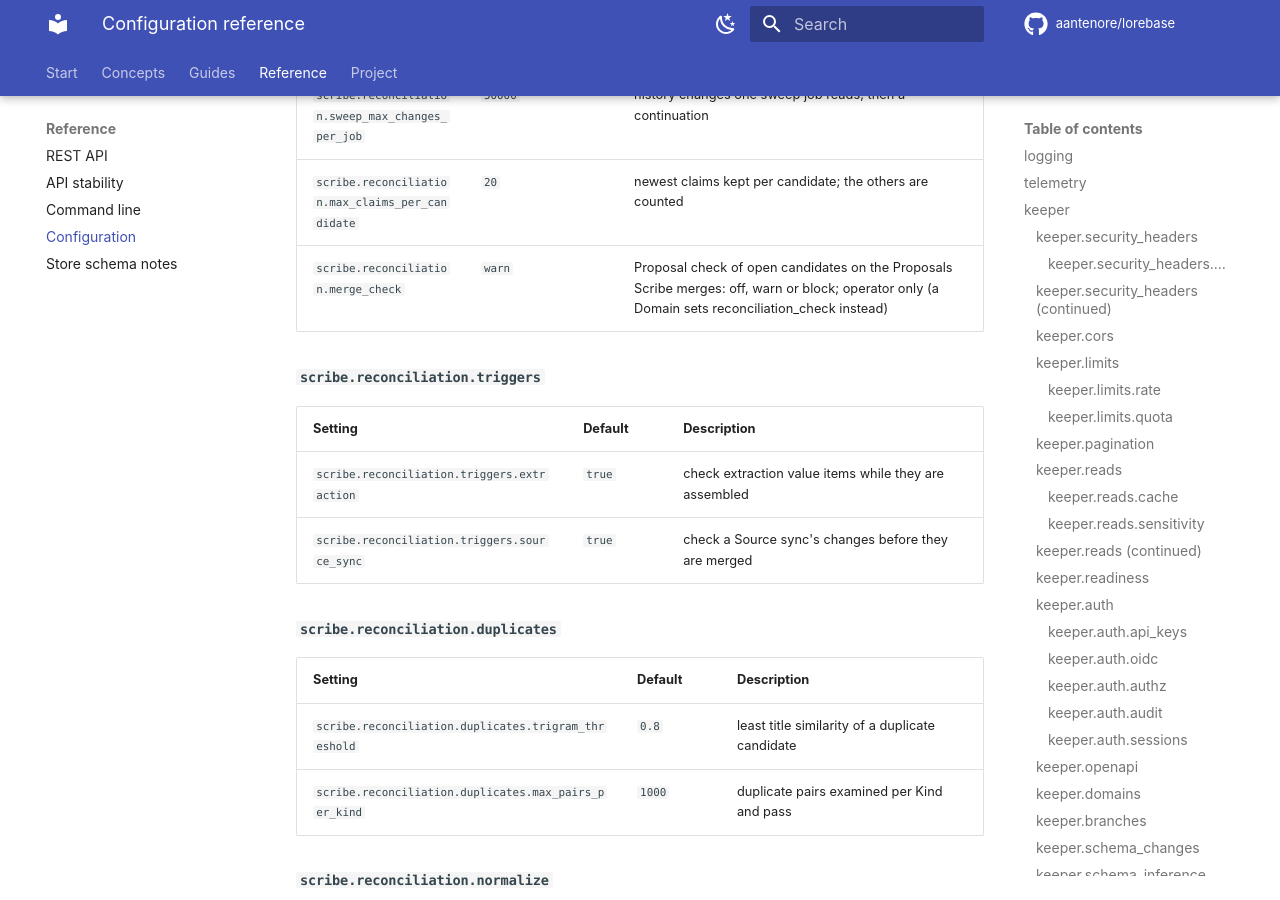
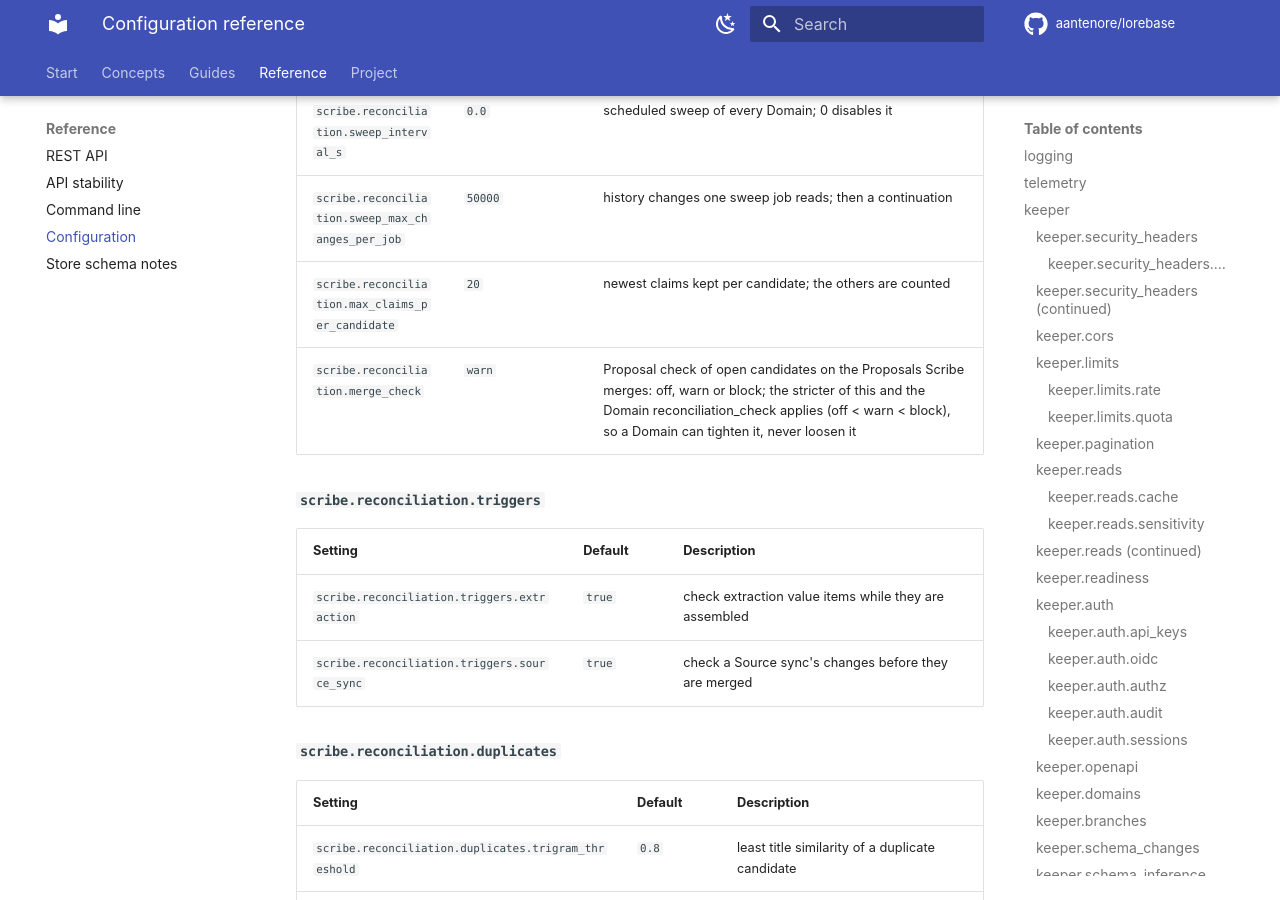
Before and after one commit to aantenore/lorebase, an MkDocs documentation site: the page built from docs/reference/configuration.md, in a window 1280 px wide and 900 px high, scrolled down 82516 px. Built offline with MkDocs 1.6.1 and Material for MkDocs 9.7.7, drawn with Linux system fonts in a browser that asks for light colours; comment, search, counter and statistics services are not loaded; some of the changed text lies outside the part shown.

Commit message:
Describe the stricter merge check in the example configuration
Co-Authored-By: Claude Opus 5.5 <noreply@anthropic.com>

```diff
--- a/docs/reference/configuration.md
+++ b/docs/reference/configuration.md
@@ -508,7 +508,7 @@ Reconciliation queue endpoints (design 10.6); detection is set in scribe.reconci
 | `keeper.reconciliation.default_limit` | `50` | candidates listed per page |
 | `keeper.reconciliation.max_limit` | `500` | largest page a request may ask for |
 | `keeper.reconciliation.bulk_max` | `1000` | candidates one bulk resolution may decide |
-| `keeper.reconciliation.merge_check` | `warn` | Proposal check of open candidates: off, warn (listed) or block (open contradictions stop the merge); a Domain overrides it |
+| `keeper.reconciliation.merge_check` | `warn` | Proposal check of open candidates: off, warn (listed) or block (open contradictions stop the merge); the stricter of this and the Domain reconciliation_check applies (off &lt; warn &lt; block) |
 
 ### `keeper.documents`
 
@@ -1756,7 +1756,7 @@ Contradictions between Sources (design 10.6); a Domain overrides any member in i
 | `scribe.reconciliation.sweep_interval_s` | `0.0` | scheduled sweep of every Domain; 0 disables it |
 | `scribe.reconciliation.sweep_max_changes_per_job` | `50000` | history changes one sweep job reads; then a continuation |
 | `scribe.reconciliation.max_claims_per_candidate` | `20` | newest claims kept per candidate; the others are counted |
-| `scribe.reconciliation.merge_check` | `warn` | Proposal check of open candidates on the Proposals Scribe merges: off, warn or block; operator only (a Domain sets reconciliation_check instead) |
+| `scribe.reconciliation.merge_check` | `warn` | Proposal check of open candidates on the Proposals Scribe merges: off, warn or block; the stricter of this and the Domain reconciliation_check applies (off &lt; warn &lt; block), so a Domain can tighten it, never loosen it |
 
 #### `scribe.reconciliation.triggers`
 
```
Also changed, not shown: 1 other file.
